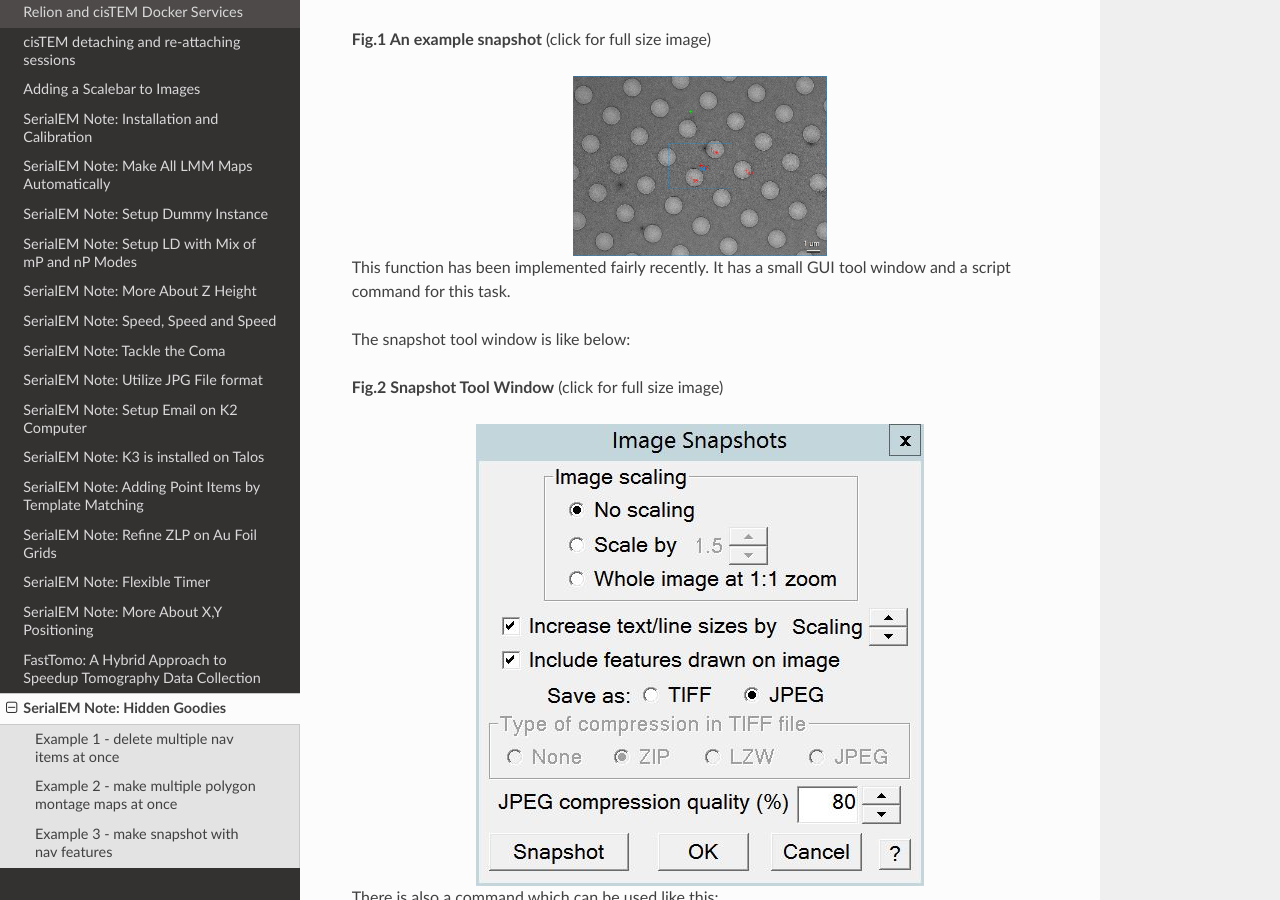
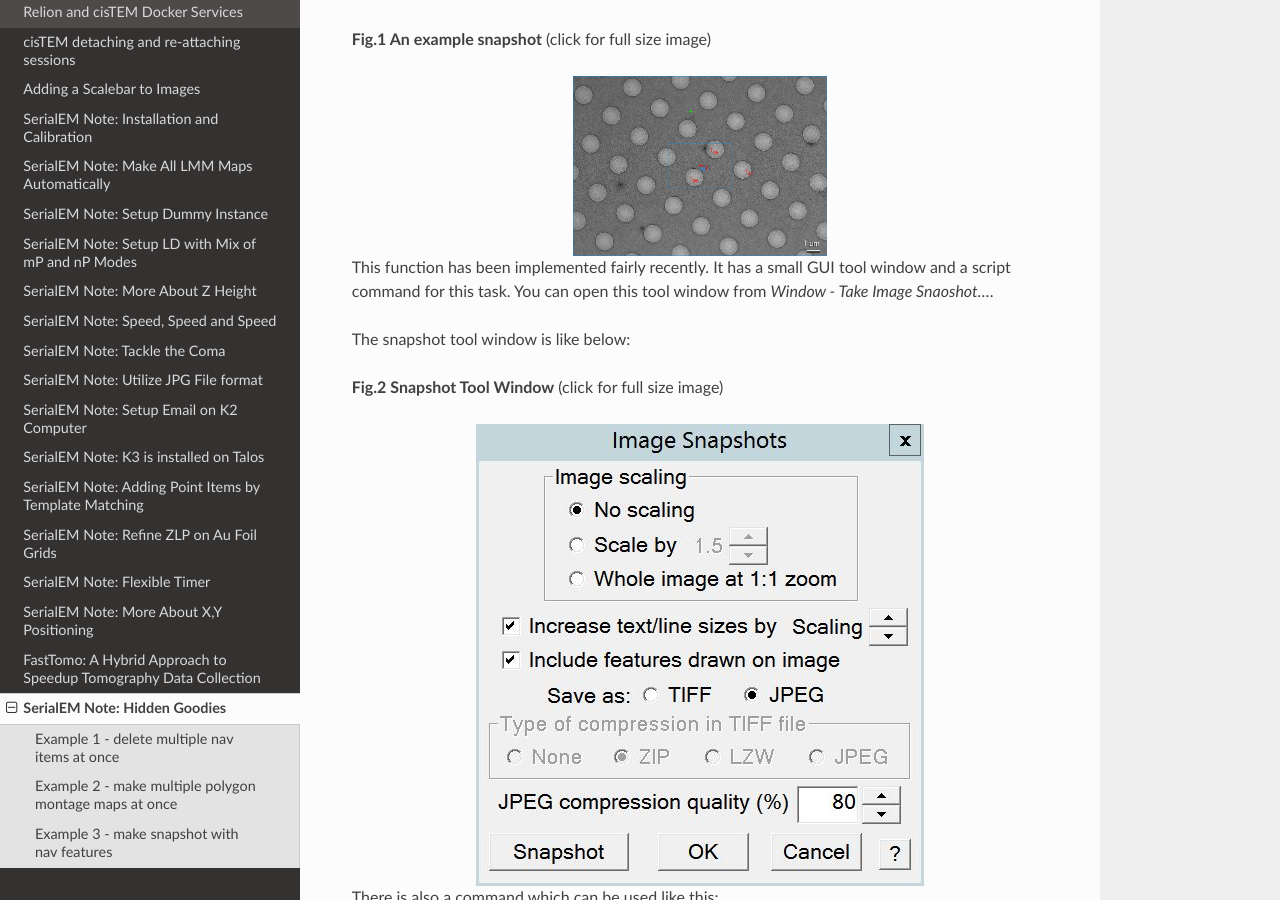
Before and after one commit to xuchen66/sphinx-emdocs, a Sphinx documentation site: the page built from source/serialem-note-hidden-goodies.rst, in a window 1280 px wide and 900 px high, scrolled down 2313 px. Built offline with Sphinx 7.4.7 and the Read the Docs theme 2.0.0, drawn with Linux system fonts in a browser that asks for light colours; pages that are not in the unit, such as notebooks, are missing from menus.

Commit message:
Update serialem-note-hidden-goodies.rst

```diff
--- a/source/serialem-note-hidden-goodies.rst
+++ b/source/serialem-note-hidden-goodies.rst
@@ -122,7 +122,7 @@ below:
    :align: center
 
 This function has been implemented fairly recently. It has a small GUI tool window
-and a script command for this task.
+and a script command for this task. You can open this tool window from *Window - Take Image Snaoshot...*.
 
 The snapshot tool window is like below:
 
```
